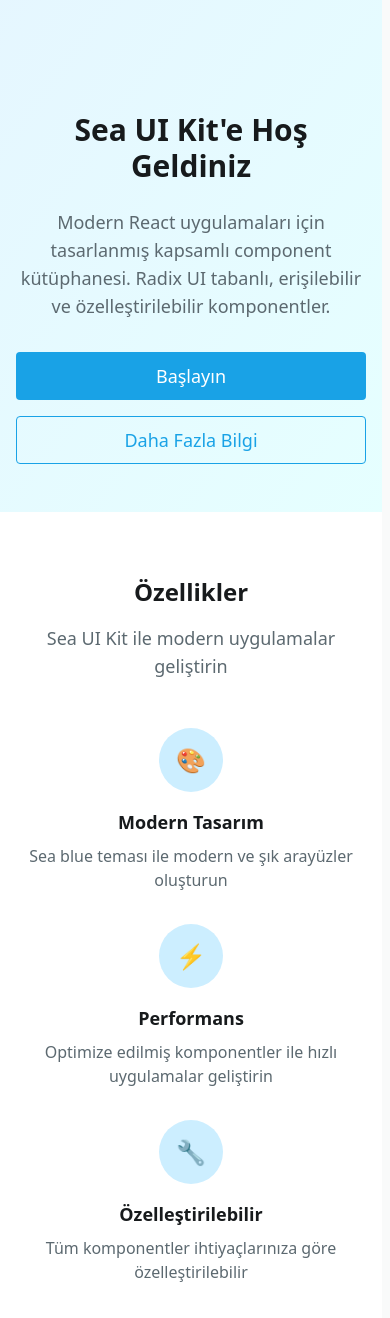
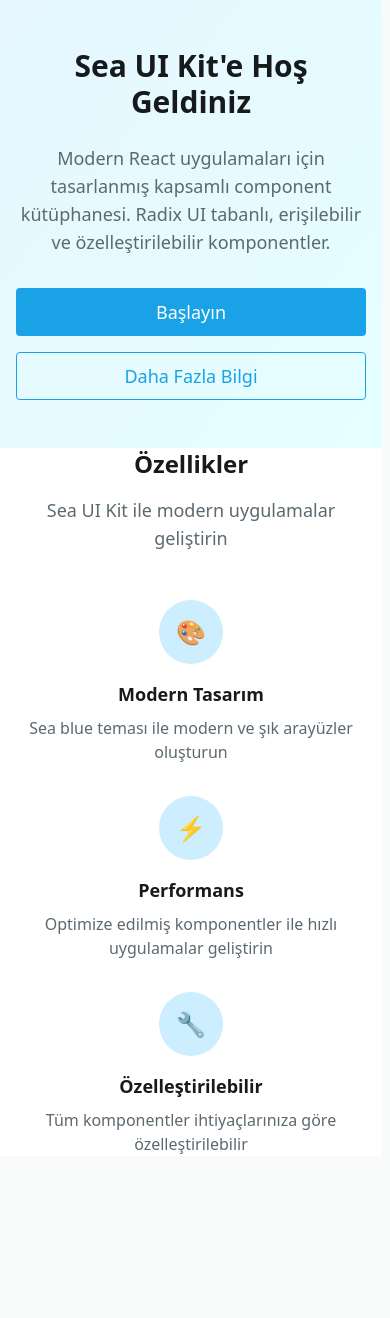
Before and after one commit to zzafergok/sea-ui-kit, a Next.js app: page / in a window 390 px wide. Shown: the top 1318 px of the page. After the commit the page ends 1156 px from the top, so only its background shows below. Built offline with nearby package versions, Linux system fonts and the light colour scheme.

Commit message:
feat: refactor HomePage layout for improved structure and responsiveness

```diff
--- a/src/app/page.tsx
+++ b/src/app/page.tsx
@@ -12,9 +12,9 @@ export default function HomePage() {
   const { isAuthenticated } = useAuth()
 
   return (
-    <>
-      <section className='bg-gradient-to-br from-primary-50 to-accent-50 dark:from-primary-900 dark:to-accent-900 pt-16 lg:pt-20'>
-        <div className='max-w-7xl mx-auto px-4 py-12 sm:px-6 sm:py-24 lg:px-8'>
+    <div className='flex flex-col min-h-screen'>
+      <section className='flex-1 bg-gradient-to-br from-primary-50 to-accent-50 dark:from-primary-900 dark:to-accent-900 flex items-center'>
+        <div className='max-w-7xl mx-auto px-4 py-12 sm:px-6 sm:py-24 lg:px-8 w-full'>
           <div className='text-center'>
             <h1 className='text-3xl sm:text-4xl font-bold text-neutral-900 dark:text-neutral-100 mb-6'>
               {t('pages.home.title')}
@@ -43,8 +43,8 @@ export default function HomePage() {
         </div>
       </section>
 
-      <section className='bg-white dark:bg-neutral-800 py-16'>
-        <div className='max-w-7xl mx-auto px-4 sm:px-6 lg:px-8'>
+      <section className='flex-1 bg-white dark:bg-neutral-800 flex items-center'>
+        <div className='max-w-7xl mx-auto px-4 sm:px-6 lg:px-8 w-full'>
           <div className='text-center mb-12'>
             <h2 className='text-2xl sm:text-3xl font-bold text-neutral-900 dark:text-neutral-100 mb-4'>
               {t('pages.home.features.title')}
@@ -89,6 +89,6 @@ export default function HomePage() {
           </div>
         </div>
       </section>
-    </>
+    </div>
   )
 }
```
